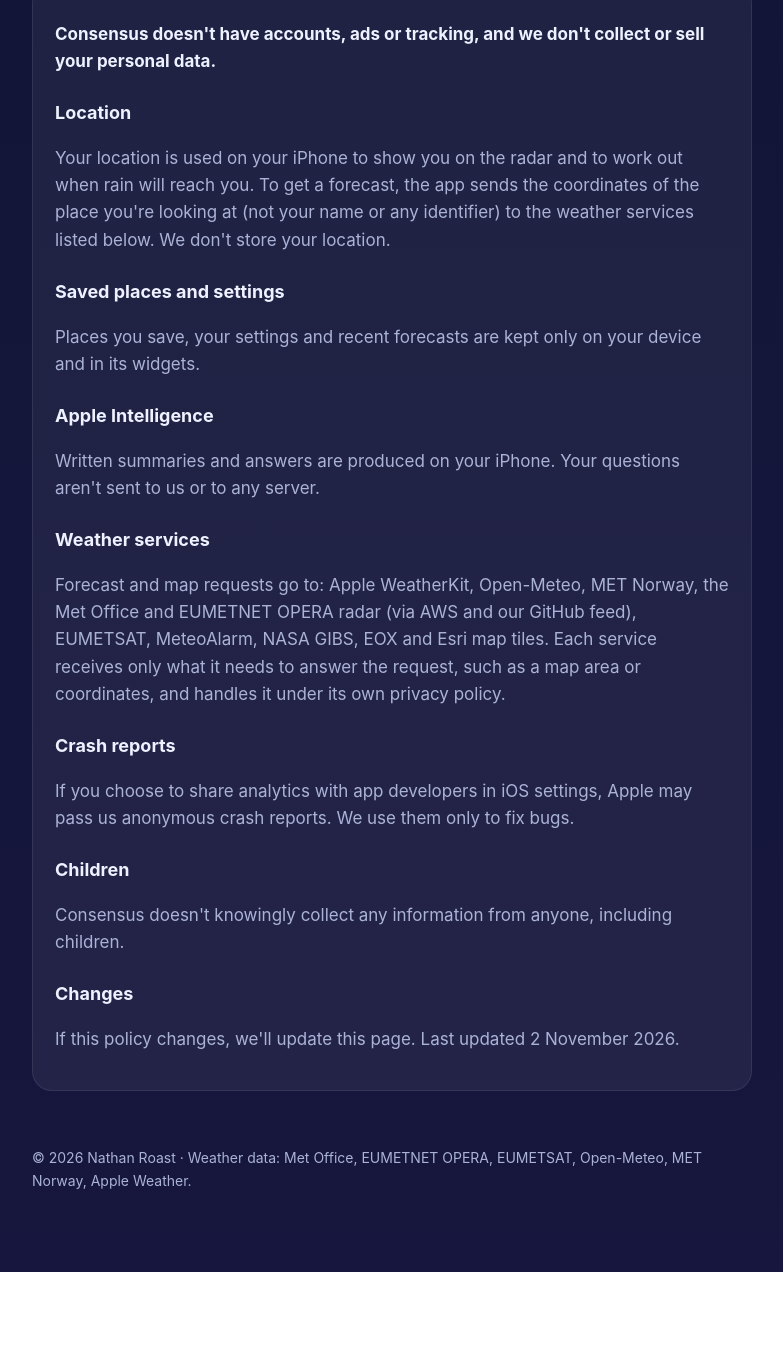
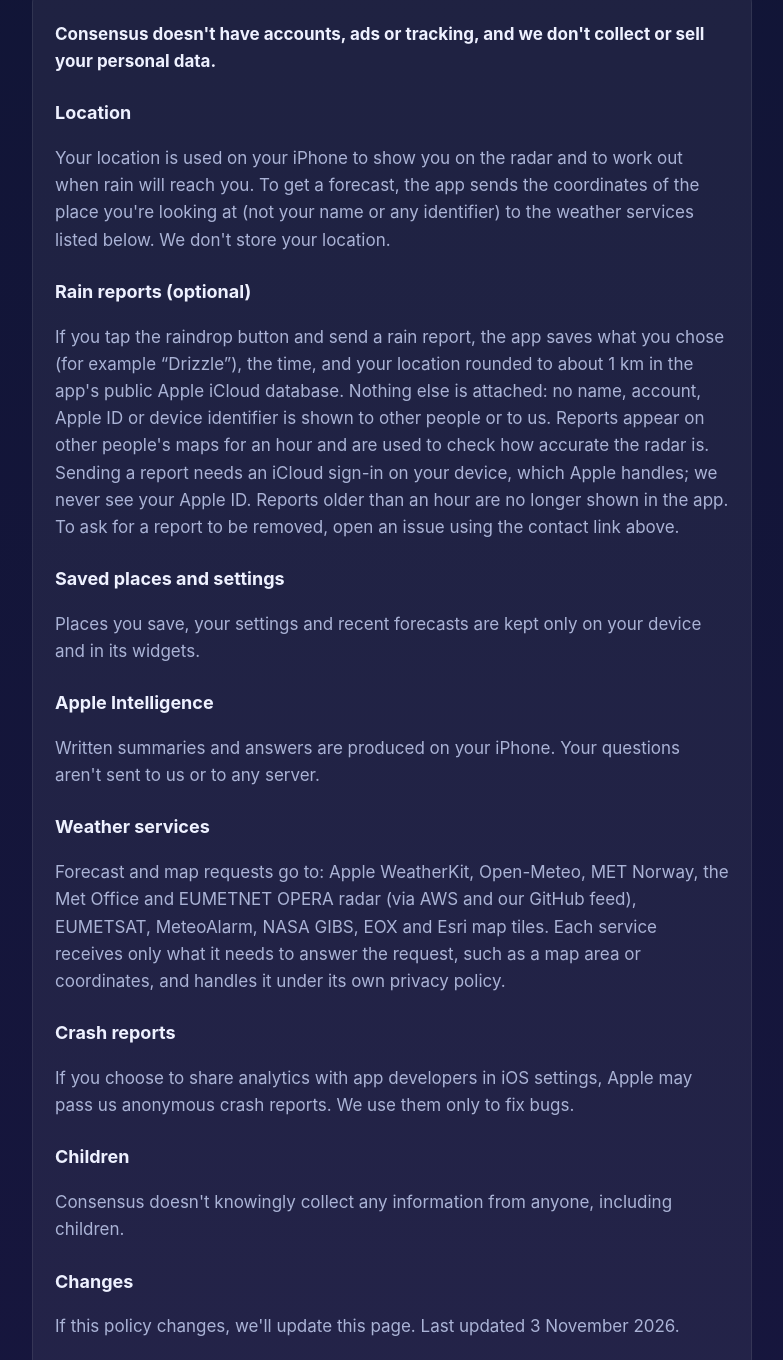
Before and after one commit to UpdatedWeather/nowline-data, a plain HTML site: page site/consensus/index.html in a window 1280 px wide. Shown: the part 1470-2830 px from the top of the page, without its empty margins (248-1031 px from the left). Before the commit the page ends 2742 px from the top, so only its background shows below. Drawn offline with Linux system fonts and the light colour scheme.

Commit message:
Privacy page: explain anonymous rain reports

```diff
--- a/site/consensus/index.html
+++ b/site/consensus/index.html
@@ -53,6 +53,8 @@ footer{margin-top:56px;font-size:14px;color:var(--muted)}
 <p><strong>Consensus doesn't have accounts, ads or tracking, and we don't collect or sell your personal data.</strong></p>
 <h3>Location</h3>
 <p>Your location is used on your iPhone to show you on the radar and to work out when rain will reach you. To get a forecast, the app sends the coordinates of the place you're looking at (not your name or any identifier) to the weather services listed below. We don't store your location.</p>
+<h3>Rain reports (optional)</h3>
+<p>If you tap the raindrop button and send a rain report, the app saves what you chose (for example “Drizzle”), the time, and your location rounded to about 1 km in the app's public Apple iCloud database. Nothing else is attached: no name, account, Apple ID or device identifier is shown to other people or to us. Reports appear on other people's maps for an hour and are used to check how accurate the radar is. Sending a report needs an iCloud sign-in on your device, which Apple handles; we never see your Apple ID. Reports older than an hour are no longer shown in the app. To ask for a report to be removed, open an issue using the contact link above.</p>
 <h3>Saved places and settings</h3>
 <p>Places you save, your settings and recent forecasts are kept only on your device and in its widgets.</p>
 <h3>Apple Intelligence</h3>
@@ -64,7 +66,7 @@ footer{margin-top:56px;font-size:14px;color:var(--muted)}
 <h3>Children</h3>
 <p>Consensus doesn't knowingly collect any information from anyone, including children.</p>
 <h3>Changes</h3>
-<p>If this policy changes, we'll update this page. Last updated 2 November 2026.</p>
+<p>If this policy changes, we'll update this page. Last updated 3 November 2026.</p>
 </div>
 
 <footer>© 2026 Nathan Roast · Weather data: Met Office, EUMETNET OPERA, EUMETSAT, Open-Meteo, MET Norway, Apple Weather.</footer>
```
